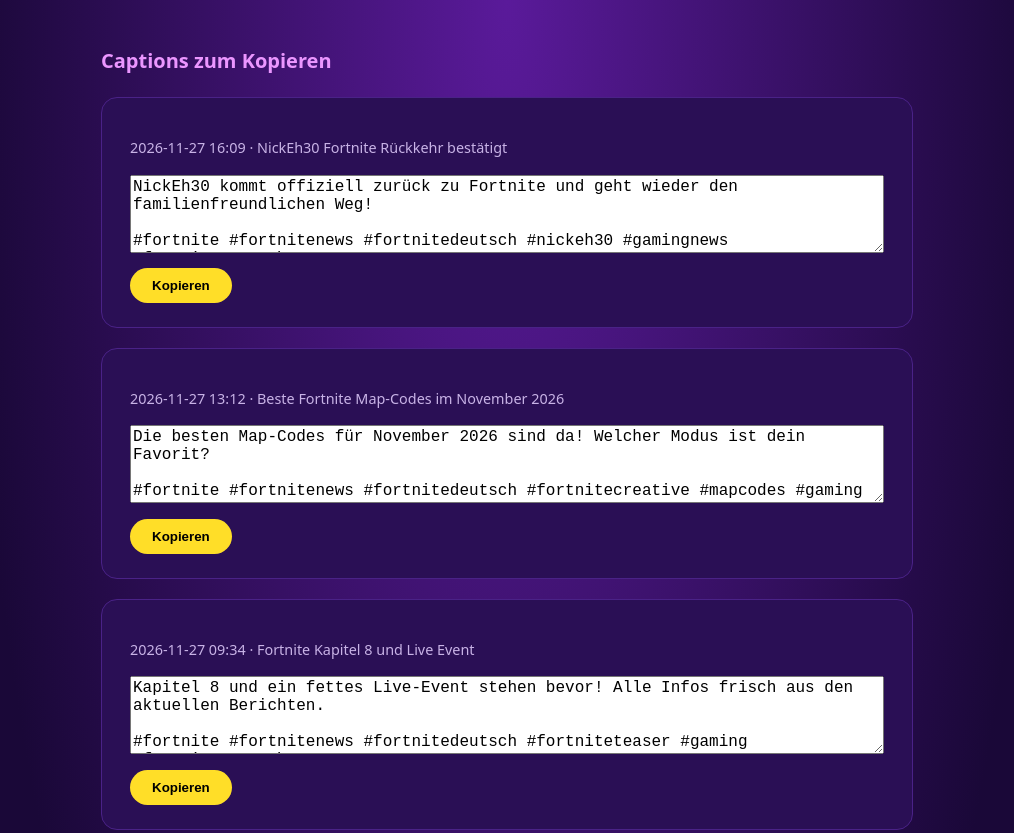
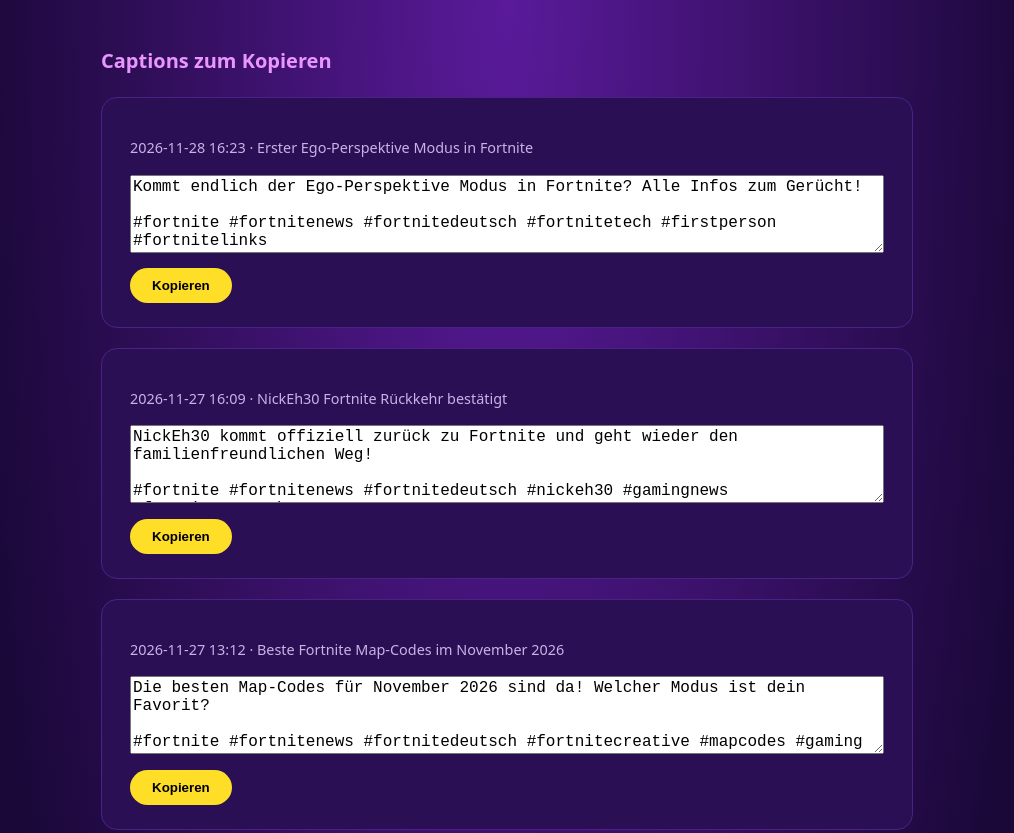
Before and after one commit to FactAtlas/llamaleaks, a plain HTML site: page captions.html in a window 1280 px wide. Shown: the top 833 px of the page, without its empty margins (133-1147 px from the left). Drawn offline with Linux system fonts and the light colour scheme.

Commit message:
captions

```diff
--- a/captions.html
+++ b/captions.html
@@ -1,7 +1,12 @@
 <!doctype html><html lang="de"><head><meta charset="utf-8"><meta name="viewport" content="width=device-width, initial-scale=1">
 <meta name="robots" content="noindex"><title>Captions – Llama Leaks</title><link rel="stylesheet" href="style.css">
 <style>.btn{background:#ffde28;border:0;border-radius:999px;padding:10px 22px;font-weight:800;margin-top:8px}</style></head>
-<body><main><h2>Captions zum Kopieren</h2><div class="card"><p class="muted">2026-11-27 16:09 · NickEh30 Fortnite Rückkehr bestätigt</p>
+<body><main><h2>Captions zum Kopieren</h2><div class="card"><p class="muted">2026-11-28 16:23 · Erster Ego-Perspektive Modus in Fortnite</p>
+<textarea readonly rows="4" style="width:100%;font-size:1rem">Kommt endlich der Ego-Perspektive Modus in Fortnite? Alle Infos zum Gerücht!
+
+#fortnite #fortnitenews #fortnitedeutsch #fortnitetech #firstperson #fortnitelinks
+🎮 Gameplay: Fox - No Copyright Gameplay</textarea>
+<button class="btn" onclick="navigator.clipboard.writeText(this.previousElementSibling.value);this.textContent='Kopiert ✓'">Kopieren</button></div><div class="card"><p class="muted">2026-11-27 16:09 · NickEh30 Fortnite Rückkehr bestätigt</p>
 <textarea readonly rows="4" style="width:100%;font-size:1rem">NickEh30 kommt offiziell zurück zu Fortnite und geht wieder den familienfreundlichen Weg!
 
 #fortnite #fortnitenews #fortnitedeutsch #nickeh30 #gamingnews #fortnitegeruechte
```
